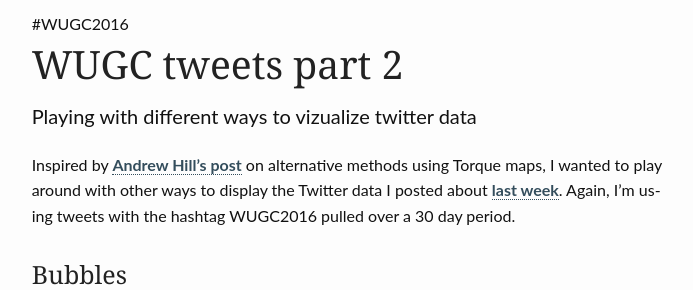
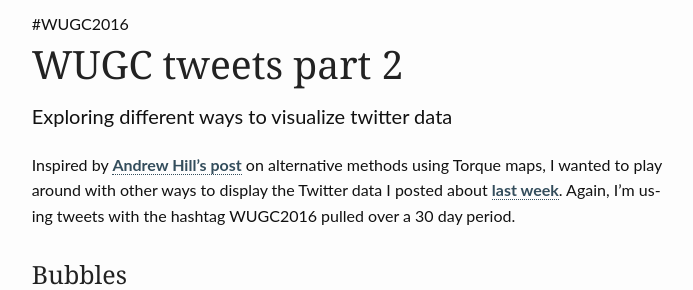
Before and after one commit to wontgruber/wontgruber.github.io, a Jekyll site: the page built from _posts/2016-07-07-WUGC-tweets-part-2.md, in a window 1280 px wide and 900 px high, scrolled down 354 px, cut to the strip 156-446 px from the top of the window. Shown: the whole strip, without its empty margins (290-983 px from the left). Built offline with Jekyll 4.4.1, drawn with Linux system fonts in a browser that asks for light colours.

Commit message:
Update teaser

```diff
--- a/_posts/2016-07-07-WUGC-tweets-part-2.md
+++ b/_posts/2016-07-07-WUGC-tweets-part-2.md
@@ -5,7 +5,7 @@ layout: page
 #
 subheadline: "#WUGC2016"
 title: "WUGC tweets part 2"
-teaser: "Playing with different ways to vizualize twitter data"
+teaser: "Exploring different ways to visualize twitter data"
 meta_description: ""
 categories:
   - maps
```
